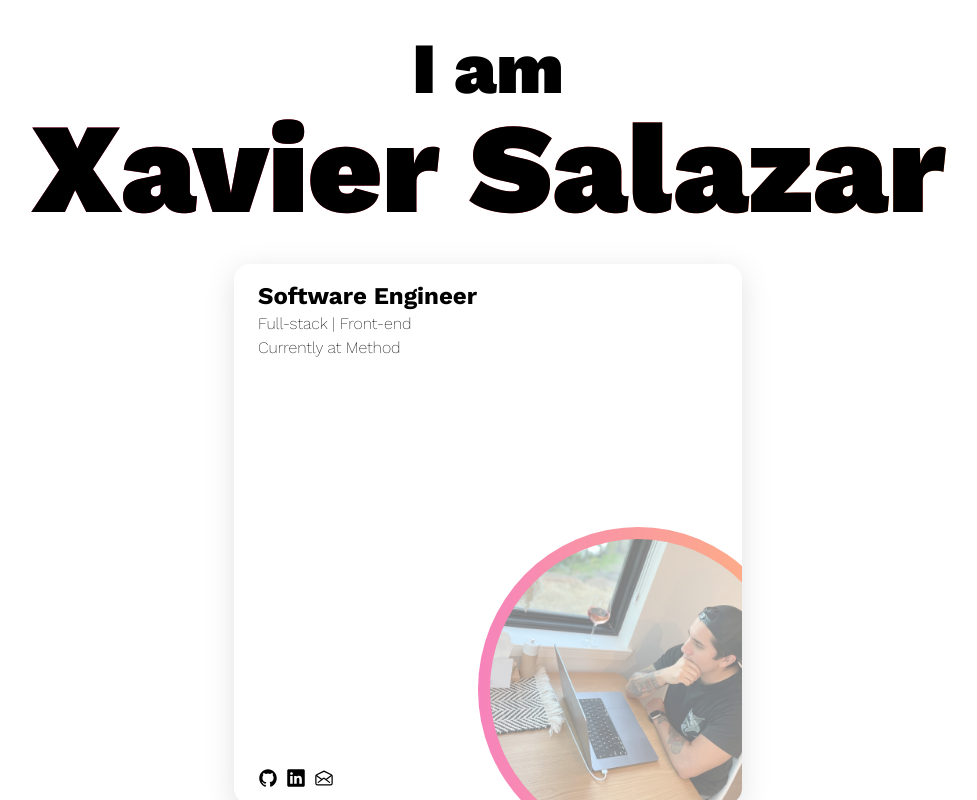
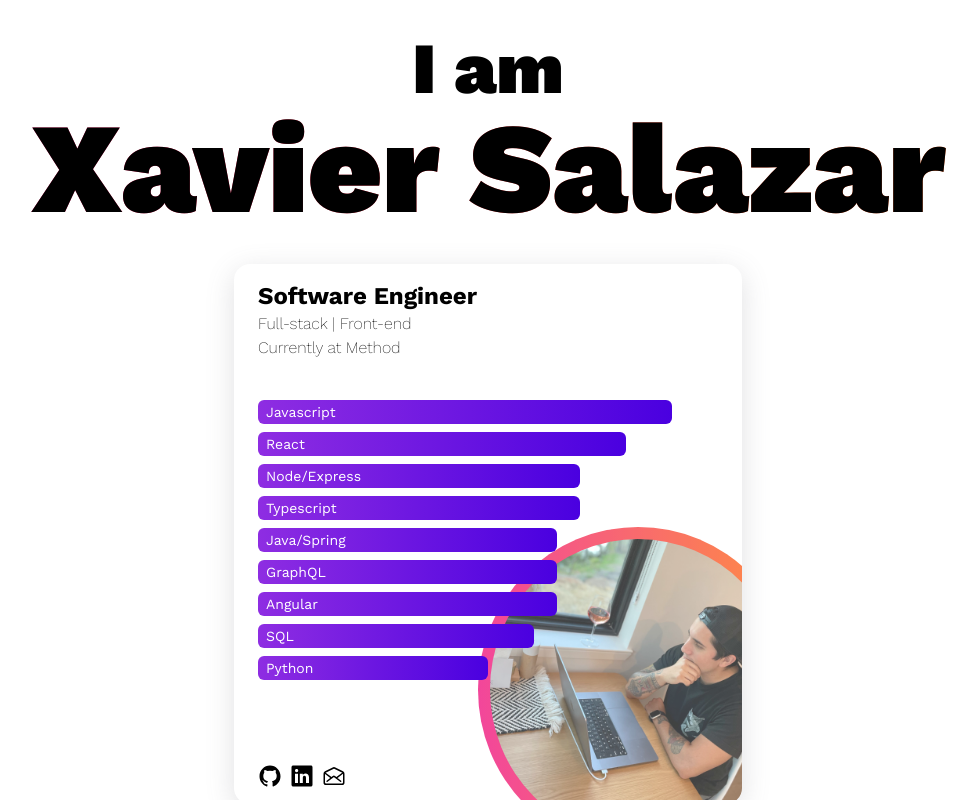
Before and after one commit to xaviersalazar/xaviersalazar.github.io, a React (Create React App) app: page / in a window 1280 px wide. Shown: the whole page, without its empty margins (152-1129 px from the left). Built offline with nearby package versions, Linux system fonts and the light colour scheme; what tailwindcss-text-fill would draw is missing.

Commit message:
adding skills

```diff
--- a/src/App.js
+++ b/src/App.js
@@ -3,6 +3,7 @@ import {
   IoLogoLinkedin,
   IoMailOpenOutline,
 } from "react-icons/io5";
+import Skills from "./Skills";
 
 const App = () => (
   <div className="w-full mx-auto mt-8 mb-0 text-center">
@@ -18,7 +19,7 @@ const App = () => (
         <h1 className="text-2xl font-bold">Software Engineer</h1>
         <p className="text-md font-extraLight">Full-stack | Front-end</p>
         <p className="text-md font-extraLight">Currently at Method</p>
-        <div className="pic-container opacity-50 rounded-full absolute bottom-[-3rem] right-[-3.5rem] z-10">
+        <div className="pic-container opacity-75 rounded-full absolute bottom-[-3rem] right-[-3.5rem] z-10">
           <img
             className="gradient-border"
             width={320}
@@ -26,10 +27,11 @@ const App = () => (
             alt="selfie"
           />
         </div>
+        <Skills />
         <div className="flex gap-2 mt-auto z-50">
-          <IoLogoGithub className="text-xl" />
-          <IoLogoLinkedin className="text-xl" />
-          <IoMailOpenOutline className="text-xl" />
+          <IoLogoGithub className="text-2xl" />
+          <IoLogoLinkedin className="text-2xl" />
+          <IoMailOpenOutline className="text-2xl" />
         </div>
       </div>
     </div>
--- /dev/null
+++ b/src/Skills.js
@@ -0,0 +1,31 @@
+const skills = [
+  { skill: "js", name: "Javascript" },
+  { skill: "react", name: "React" },
+  { skill: "node", name: "Node/Express" },
+  { skill: "ts", name: "Typescript" },
+  { skill: "java", name: "Java/Spring" },
+  { skill: "graphql", name: "GraphQL" },
+  { skill: "angular", name: "Angular" },
+  { skill: "sql", name: "SQL" },
+  { skill: "python", name: "Python" },
+];
+
+const Skills = () => (
+  <div className="mt-8 z-50" id="skills">
+    {skills.map(({ skill, name }) => (
+      <div key={skill} className="relative my-2">
+        <div
+          className="skill-bar rounded-md w-0 h-6 bg-gradient-to-r from-[#8e2de2] to-[#4a00e0]"
+          style={{
+            "--skill": skill,
+          }}
+        />
+        <p className="text-sm font-regular mr-4 text-white absolute bottom-0.5 left-2">
+          {name}
+        </p>
+      </div>
+    ))}
+  </div>
+);
+
+export default Skills;
--- a/src/index.css
+++ b/src/index.css
@@ -22,3 +22,61 @@ html {
   background-origin: border-box;
   background-clip: content-box, border-box;
 }
+
+.skill-bar {
+  animation: var(--skill) 2s forwards;
+}
+
+@keyframes js {
+  100% {
+    width: 90%;
+  }
+}
+
+@keyframes react {
+  100% {
+    width: 80%;
+  }
+}
+
+@keyframes node {
+  100% {
+    width: 70%;
+  }
+}
+
+@keyframes ts {
+  100% {
+    width: 70%;
+  }
+}
+
+@keyframes java {
+  100% {
+    width: 65%;
+  }
+}
+
+@keyframes graphql {
+  100% {
+    width: 65%;
+  }
+}
+
+@keyframes angular {
+  100% {
+    width: 65%;
+  }
+}
+
+@keyframes sql {
+  100% {
+    width: 60%;
+  }
+}
+
+@keyframes python {
+  100% {
+    width: 50%;
+  }
+}
```
